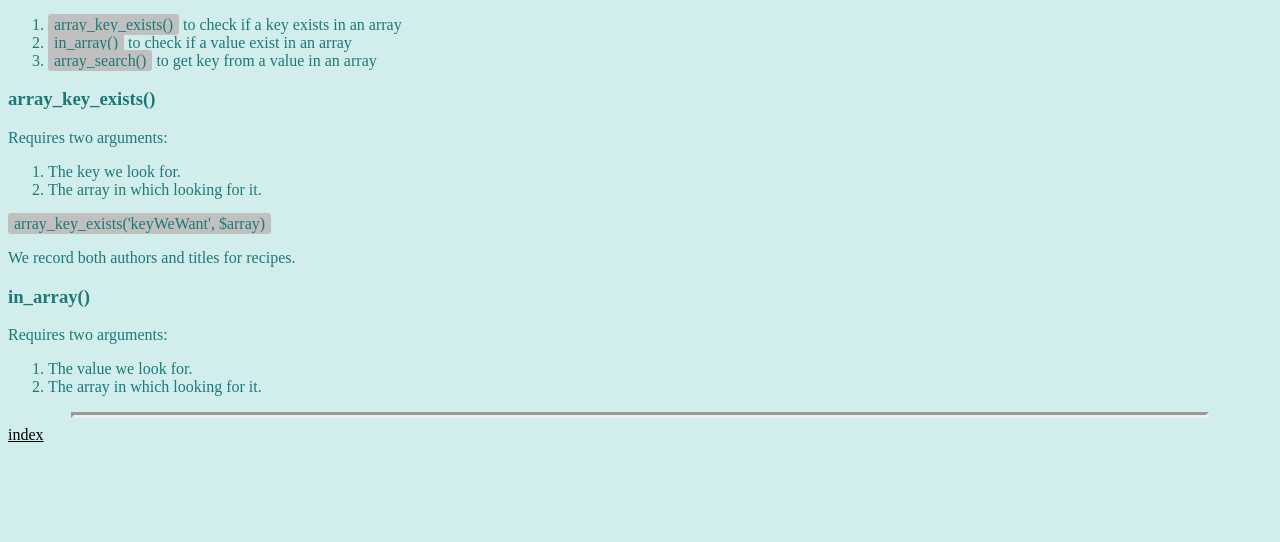
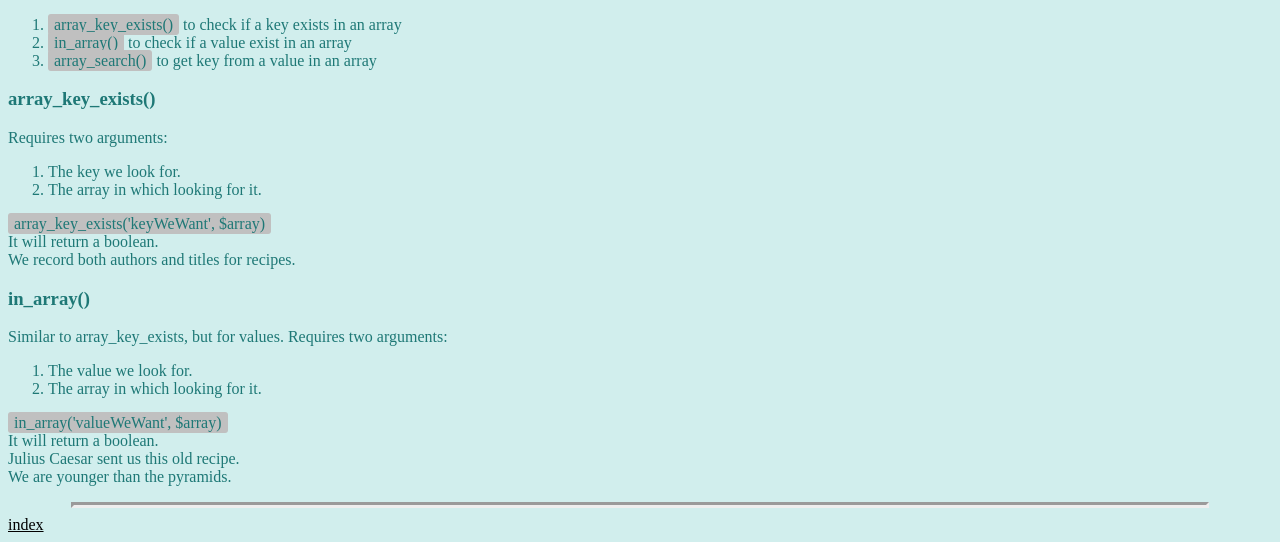
Before and after one commit to loicbaillif/OpenClass_PhpCreateSite, a PHP site: page /04_arrays/index.php in a window 1280 px wide. Shown: the part 2479-3021 px from the top of the page. Before the commit the page ends 2921 px from the top, so only its background shows below. Run offline with PHP 8.4, Linux system fonts and the light colour scheme.

Commit message:
04/arrays/v10
Two examples for in_array()
Next: array_search()

```diff
--- a/04_arrays/index.php
+++ b/04_arrays/index.php
@@ -162,7 +162,8 @@ $recipes3 = [
     <li>The key we look for.</li>
     <li>The array in which looking for it.</li>
 </ol>
-<span class="code">array_key_exists('keyWeWant', $array)</span></p>
+<span class="code">array_key_exists('keyWeWant', $array)</span><br/>
+It will return a boolean.<br/>
 <?php
 $recipes4 = [
     'title' => 'Caesar Salad',
@@ -178,13 +179,30 @@ if (! (array_key_exists('author', $recipes4))) {
     echo 'This is not an anonymous recipe.<br/>' . PHP_EOL;
 }
 ?>
+</p>
 
 <h3>in_array()</h3>
-<p>Requires two arguments:
+<p>Similar to array_key_exists, but for values. Requires two arguments:
 <ol>
     <li>The value we look for.</li>
     <li>The array in which looking for it.</li>
-</ol></p>
+</ol>
+<span class="code">in_array('valueWeWant', $array)</span><br/>
+It will return a boolean. <br/>
+<?php
+if (in_array('juliusc@somemail.com', $recipes4)) {
+    echo 'Julius Caesar sent us this old recipe.<br/>' . PHP_EOL;
+} else {
+    echo 'Our service is not that old...<br/>' . PHP_EOL;
+}
+if (in_array('cleopatra@somemail.com', $recipes4)) {
+    echo 'Cleopatra exotic dishes are the best.<br/>' . PHP_EOL;
+} else {
+    echo 'We are younger than the pyramids.<br/>' . PHP_EOL;
+}
+
+?>
+</p>
 
 <hr/>
 <a href="../index.php">index</a>
```
